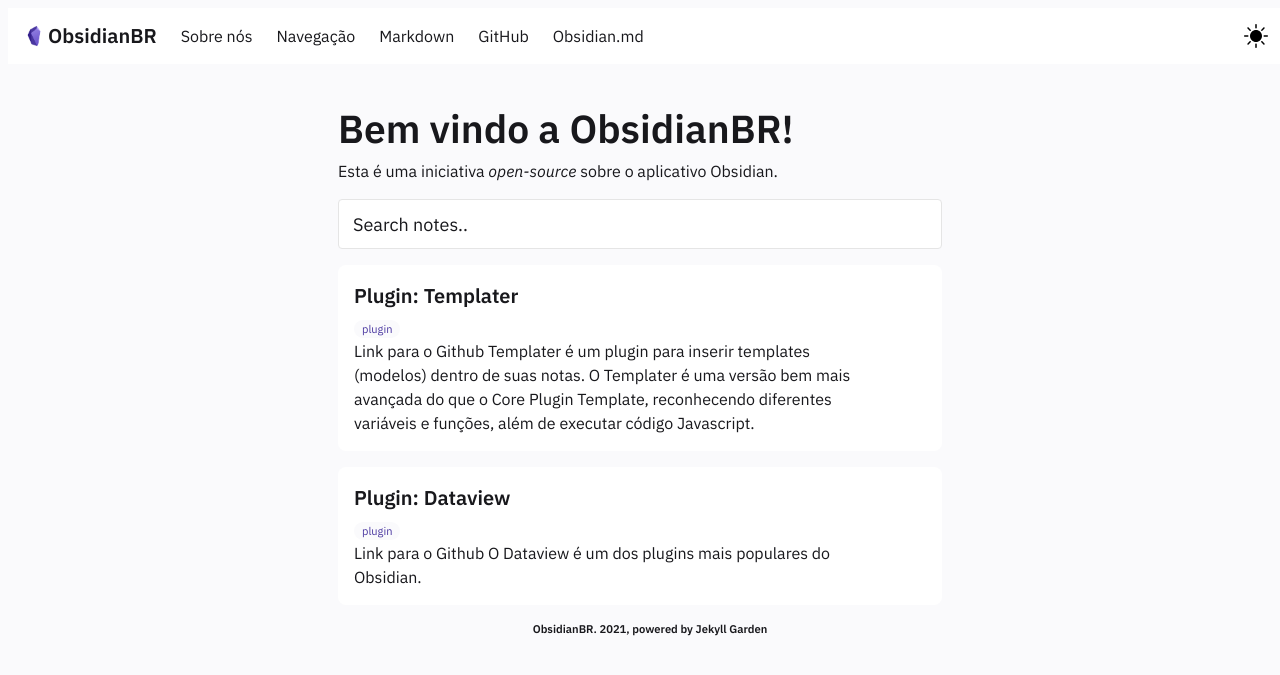
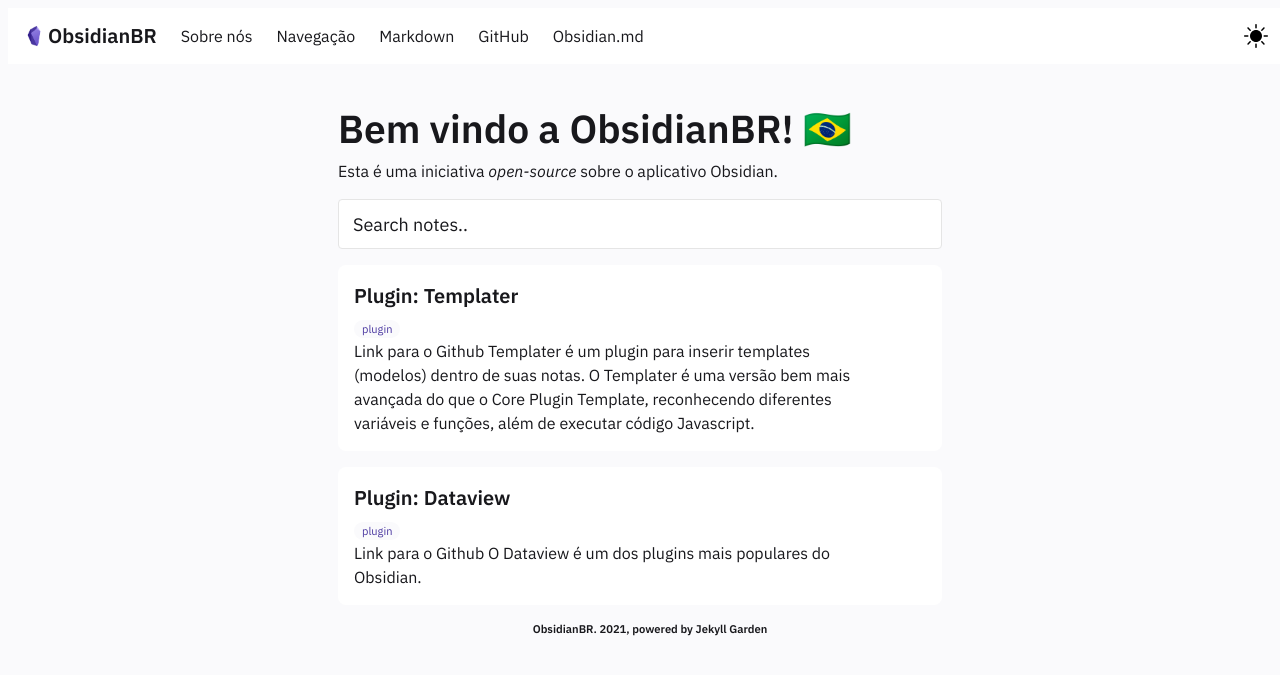
Before and after one commit to obsidianbr/obsidianbr.github.io, a Jekyll site: the page built from pages/index.md, in a window 1280 px wide. Shown: the top 675 px of the page. Built offline with Jekyll 4.4.1, drawn with Linux system fonts in a browser that asks for light colours.

```diff
--- a/_includes/FeedContent.html
+++ b/_includes/FeedContent.html
@@ -1,5 +1,5 @@
 <div class="block">
-    <h1>Bem vindo a ObsidianBR!</h1>
+    <h1>Bem vindo a ObsidianBR! 🇧🇷</h1>
 
     Esta é uma iniciativa <i>open-source</i> sobre o aplicativo <a href="https://obsidian.md">Obsidian</a>. </br>
 
```
